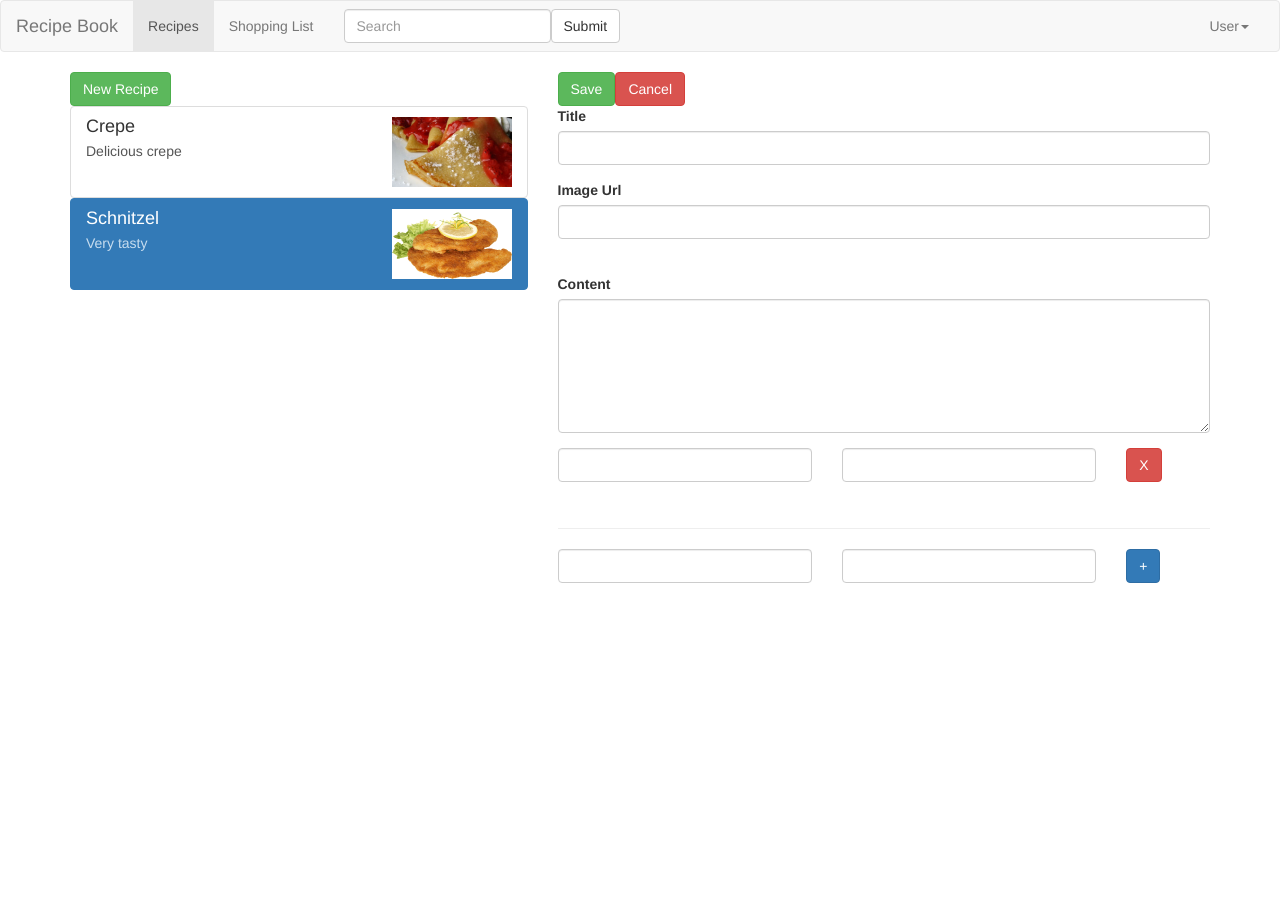
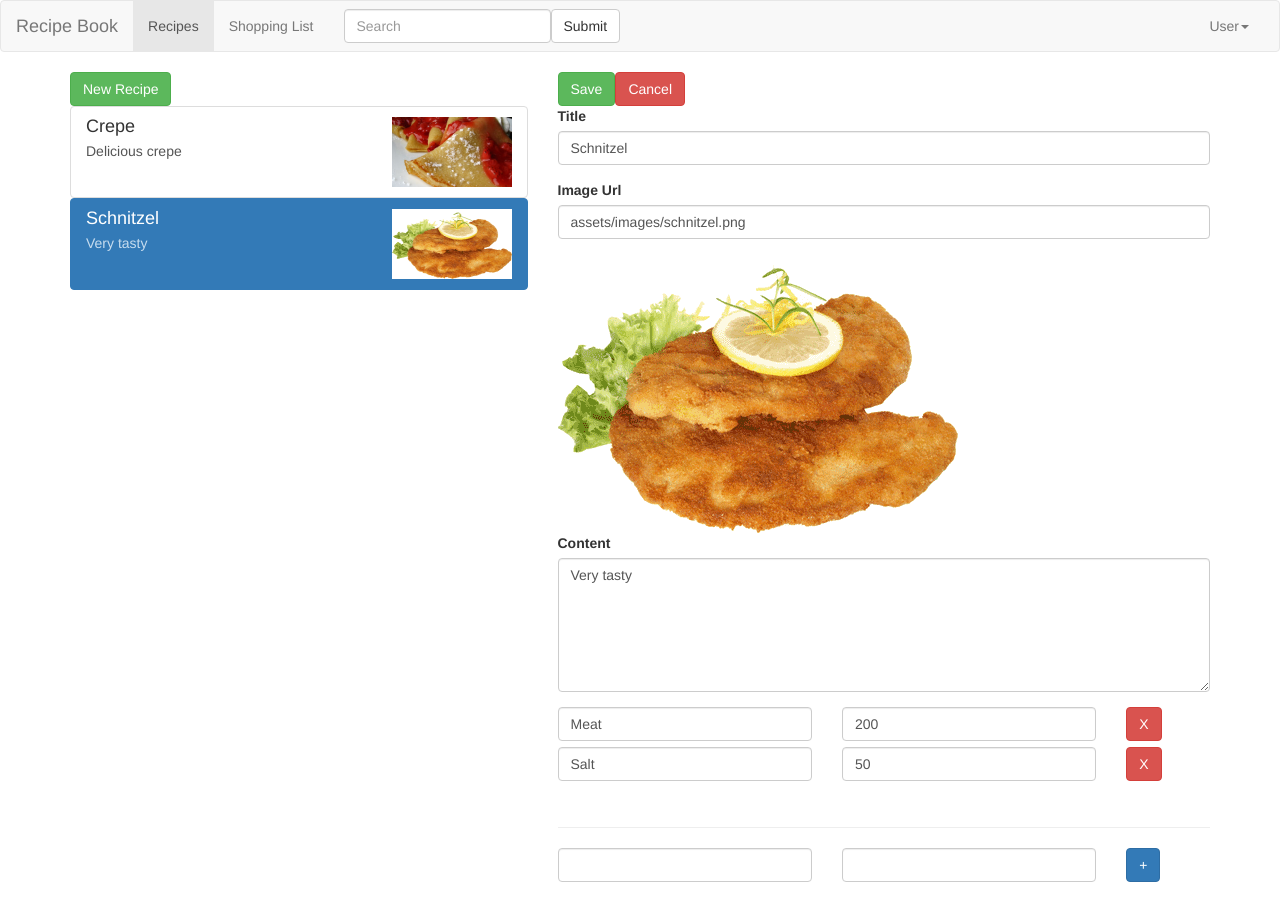
Before and after one commit to ascold/recipe-book, an Angular app: page /recipes/1/edit in a window 1280 px wide. Before the commit the page ends 800 px from the top, so only its background shows below. Built offline with nearby package versions, Linux system fonts and the light colour scheme.

Commit message:
added recipe add/edit functionality

```diff
--- a/src/app/recipes/recipe-edit/recipe-edit.component.html
+++ b/src/app/recipes/recipe-edit/recipe-edit.component.html
@@ -1,10 +1,10 @@
 <div class="row">
   <div class="col-xs-12">
-    <form>
+    <form [formGroup]="recipeForm" (ngSubmit)="onSubmit()">
       <div class="row">
         <div class="col-xs-12">
-          <button type="submit" class="btn btn-success">Save</button>
-          <a class="btn btn-danger">Cancel</a>
+          <button type="submit" class="btn btn-success" [disabled]="!recipeForm.valid">Save</button>
+          <a class="btn btn-danger" (click)="onCancel()">Cancel</a>
         </div>
       </div>
       <div class="row">
@@ -14,7 +14,8 @@
             <input
               type="text"
               id="name"
-              class="form-control">
+              class="form-control"
+              formControlName="name">
           </div>
         </div>
       </div>
@@ -25,14 +26,16 @@
             <input
               type="text"
               id="image-url"
-              class="form-control">
+              class="form-control"
+              formControlName="imagePath"
+              #imageUrl>
           </div>
         </div>
       </div>
       <div class="row">
         <div class="col-xs-12">
           <div class="img">
-            <img>
+            <img [src]="imageUrl.value">
           </div>
         </div>
       </div>
@@ -44,28 +47,31 @@
               type="text"
               id="content"
               rows="6"
-              class="form-control"></textarea>
+              class="form-control"
+              formControlName="description">
+            </textarea>
           </div>
         </div>
       </div>
       <div class="row">
         <div class="col-xs-12">
-          <ul class="list-group">
-            <div
-              class="row">
-              <div>
+          <ul class="list-group" formArrayName="ingredients">
+            <div class="row" *ngFor="let ingredient of recipeForm.controls['ingredients'].controls; let i = index">
+              <div formGroupName="{{i}}">
                 <div class="col-sm-5">
                   <input
                     type="text"
-                    class="form-control">
+                    class="form-control"
+                    formControlName="name">
                 </div>
                 <div class="col-sm-5">
                   <input
                     type="text"
-                    class="form-control">
+                    class="form-control"
+                    formControlName="amount">
                 </div>
                 <div class="col-sm-2">
-                  <button class="btn btn-danger">X</button>
+                  <button class="btn btn-danger" (click)="onRemoveItem(i)">X</button>
                 </div>
               </div>
 
@@ -81,12 +87,13 @@
 <div class="row">
   <div class="col-xs-12">
     <div class="form-group row">
-      <div class="col-md-5"><input type="text" class="form-control"></div>
-      <div class="col-md-5"><input type="text" class="form-control"></div>
+      <div class="col-md-5"><input type="text" class="form-control" #itemName></div>
+      <div class="col-md-5"><input type="text" class="form-control" #itemAmount></div>
       <div class="col-md-2">
         <button
           type="button"
-          class="btn btn-primary">+</button>
+          class="btn btn-primary"
+          (click)="onAddItem(itemName.value, itemAmount.value)">+</button>
       </div>
     </div>
   </div>
--- a/src/app/recipes/recipe-edit/recipe-edit.component.ts
+++ b/src/app/recipes/recipe-edit/recipe-edit.component.ts
@@ -1,7 +1,7 @@
 import { Subscription } from 'rxjs/Rx';
 import { RecipeService } from './../recipe.service';
 import { Recipe } from './../recipe';
-import { ActivatedRoute } from '@angular/router';
+import { ActivatedRoute, Router } from '@angular/router';
 import { FormArray, FormGroup, FormControl, FormBuilder, Validators } from '@angular/forms';
 import { Component, OnInit, OnDestroy } from '@angular/core';
 
@@ -17,7 +17,10 @@ export class RecipeEditComponent implements OnInit, OnDestroy {
   private recipeIndex: number;
   recipeForm:FormGroup;
 
-  constructor(private route: ActivatedRoute, private recipeService: RecipeService, private formBuilder:FormBuilder) { }
+  constructor(private route: ActivatedRoute,
+            private recipeService: RecipeService,
+            private formBuilder:FormBuilder,
+            private router:Router) { }
 
   ngOnInit() {
     this.subscription = this.route.params.subscribe(
@@ -30,15 +33,27 @@ export class RecipeEditComponent implements OnInit, OnDestroy {
           this.isNew = true;
           this.recipe = null;
         }
+        this.initForm();
       }
     );
+  }
+
+  onAddItem(name:string, amount:string){
+     (<FormArray>this.recipeForm.controls['ingredients']).push(new FormGroup({
+          name: new  FormControl(name, Validators.required),
+          amount:  new  FormControl(amount, [Validators.required, Validators.pattern("\\d+")])
+     }));
+  }
+
+  onRemoveItem(index: number){
+   (<FormArray>this.recipeForm.controls['ingredients']).removeAt(index);
   }
 
   ngOnDestroy(){
     this.subscription.unsubscribe();
   }
 
-  private initForm(isNew: boolean){
+  private initForm(){
     let recipeName = '';
     let recipeImageUrl = '';
     let recipeContent = '';
@@ -70,4 +85,25 @@ export class RecipeEditComponent implements OnInit, OnDestroy {
 
   }
 
+  onSubmit(){
+
+    const newRecipe = this.recipeForm.value;
+
+    if(this.isNew){
+      this.recipeService.addRecipe(newRecipe);
+    }else{
+      this.recipeService.editRecipe(this.recipe, newRecipe);
+    }
+
+    this.navigateBack();
+  }
+
+  private navigateBack(){
+    this.router.navigate(['../']);
+  }
+
+  onCancel(){
+    this.navigateBack();
+  }
+
 }
--- a/src/app/recipes/recipe.service.ts
+++ b/src/app/recipes/recipe.service.ts
@@ -28,6 +28,15 @@ deleteRecipe(recipe:Recipe){
   this.recipes.splice(this.recipes.indexOf(recipe), 1);
 }
 
+addRecipe(recipe:Recipe){
+  this.recipes.push(recipe);
+}
+
+editRecipe(oldRecipe: Recipe, newRecipe:Recipe){
+  this.recipes[this.recipes.indexOf(oldRecipe)] = newRecipe;
+}
+
+
   constructor() { }
 
 }
```
